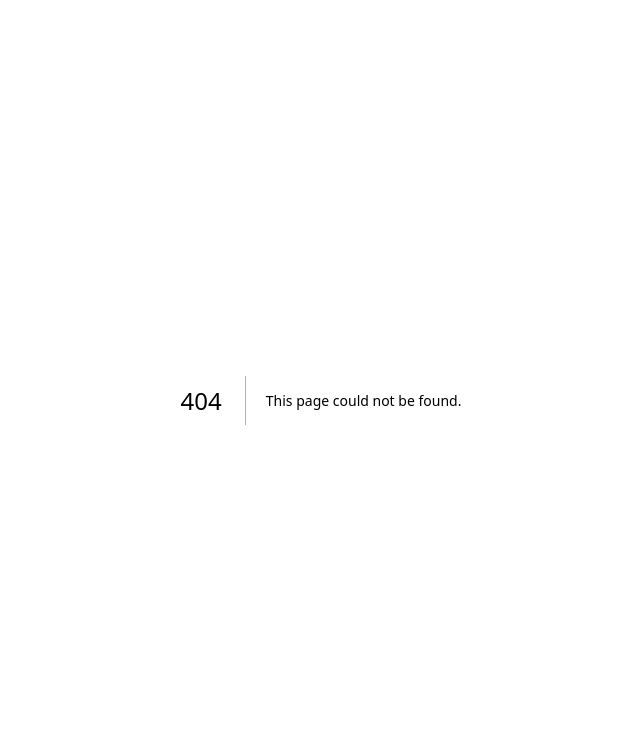
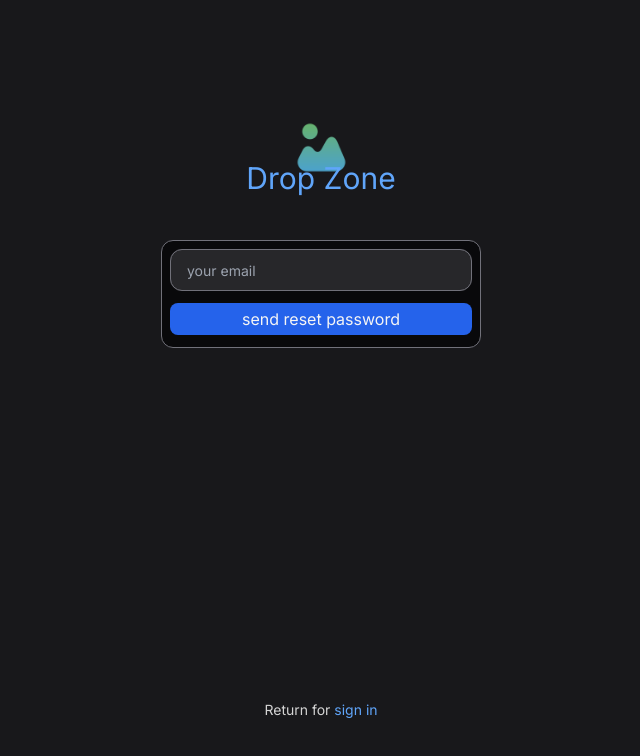
Before and after one commit to marcoDmc/dropzone, a Next.js app: page /mailer in a window 1280 px wide. Before the commit this address had no page. Shown: the top 756 px of the page, without its empty margins (319-959 px from the left). Built offline with nearby package versions, Linux system fonts and the light colour scheme; no server answers.

Commit message:
feat: route to handle user password change

```diff
--- /dev/null
+++ b/src/app/(auth-routes)/mailer/page.tsx
@@ -0,0 +1,59 @@
+'use client'
+
+import { FormComponent } from "@/components/FormComponent/Form";
+import { ChangeEvent, useState } from "react";
+import { mailer } from "@/service/mailer";
+
+
+export default function ForgotPassword() {
+
+    const [email, setEmail] = useState<string>("")
+
+    const handlEmail = (event: ChangeEvent<HTMLInputElement>) => {
+        setEmail(event.target.value)
+    }
+    const handleSubmit = async (event: any) => {
+        event.preventDefault()
+
+        const rgxEmail = /^[^\s@]+@[^\s@]+\.[^\s@]+$/;
+
+        if (email) {
+            if (!rgxEmail.test(email)) return
+        }
+
+        const response = await mailer.sendMagicLink(email)
+
+        window.alert(response)
+
+    }
+
+
+    return (
+        <>
+            <section className="bg-zinc-900 grid place-items-center h-screen w-full">
+                <FormComponent.Root handleSubmit={handleSubmit}>
+                    <FormComponent.Content>
+                        <fieldset className="border border-zinc-500 h-full grid gap-3 place-items-center bg-zinc-800 p-2 px-4 rounded-xl w-full">
+                            <label htmlFor="email" className="w-full flex">
+                                <input type="email"
+                                    id="email"
+                                    autoComplete="off"
+                                    placeholder="your email"
+                                    value={email}
+                                    onChange={handlEmail}
+                                    className="bg-transparent w-full outline-none text-neutral-100 placeholder:text-sm"/>
+                            </label>
+                        </fieldset>
+                        <FormComponent.Button name="send reset password" />
+                    </FormComponent.Content>
+                </FormComponent.Root>
+                <div
+                    className="text-neutral-300 text-sm gap-2 w-full max-w-96 flex items-center justify-center fixed bottom-20">
+                    <p className="first-letter:capitalize">
+                        return for <a href="/" className="text-blue-400">sign in</a>
+                    </p>
+                </div>
+            </section>
+        </>
+    )
+}
```
